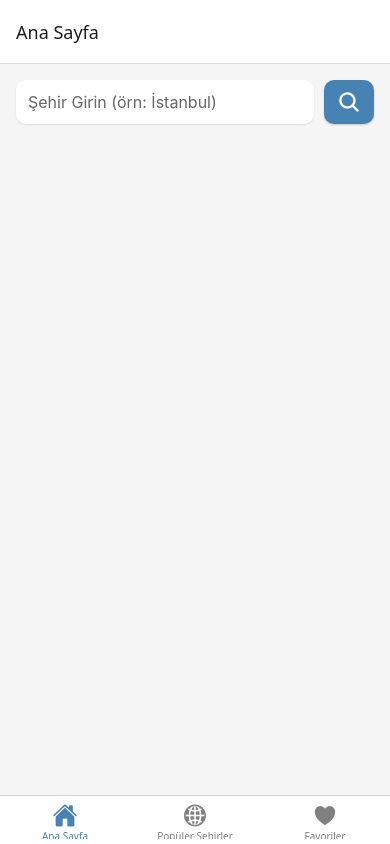
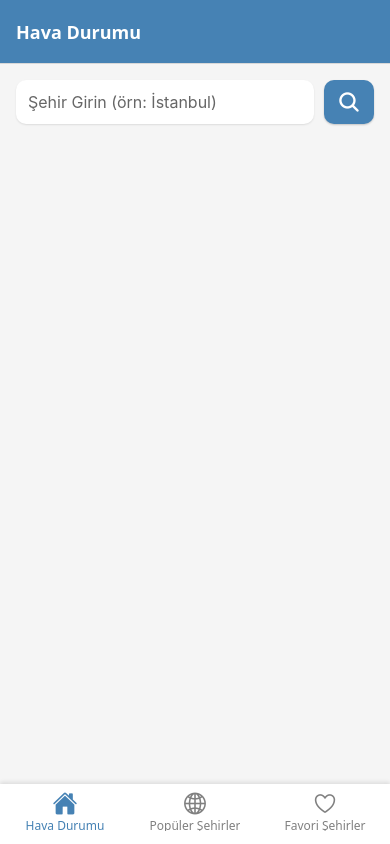
Before and after one commit to SadikKocacik/final_project_weather_app, a React Native app: screen / in a window 390 px wide. Built offline with nearby package versions, Linux system fonts and the light colour scheme.

Commit message:
async paketi indirildi ve kuruldu

```diff
--- a/App.js
+++ b/App.js
@@ -1,6 +1,7 @@
 import React from 'react';
 import { NavigationContainer } from '@react-navigation/native';
 import { createBottomTabNavigator } from '@react-navigation/bottom-tabs';
+import { StatusBar } from 'react-native';
 import WeatherScreen from './screens/WeatherScreen';
 import PopularCitiesScreen from './screens/PopularCitiesScreen';
 import { Ionicons } from '@expo/vector-icons';
@@ -11,27 +12,70 @@ import { FavoritesProvider } from './components/FavoritesContext';
 export default function App() {
   return (
     <FavoritesProvider>
+      <StatusBar barStyle="light-content" backgroundColor="#4682b4" />
       <NavigationContainer>
         <Tab.Navigator
           screenOptions={({ route }) => ({
-          tabBarIcon: ({ color, size }) => {
+            tabBarIcon: ({ focused, color, size }) => {
               let iconName;
               if (route.name === 'Ana Sayfa') {
-              iconName = 'home';
+                iconName = focused ? 'home' : 'home-outline';
               } else if (route.name === 'Popüler Şehirler') {
-              iconName = 'globe';
+                iconName = focused ? 'globe' : 'globe-outline';
               } else if (route.name === 'Favoriler') {
-              iconName = 'heart';
+                iconName = focused ? 'heart' : 'heart-outline';
               }
               return <Ionicons name={iconName} size={size} color={color} />;
             },
             tabBarActiveTintColor: '#4682b4',
             tabBarInactiveTintColor: 'gray',
+            tabBarStyle: {
+              backgroundColor: '#ffffff',
+              borderTopWidth: 0,
+              elevation: 10,
+              shadowColor: '#000',
+              shadowOffset: { width: 0, height: -2 },
+              shadowOpacity: 0.1,
+              shadowRadius: 4,
+              height: 60,
+              paddingBottom: 8,
+            },
+            tabBarLabelStyle: {
+              fontSize: 12,
+              fontWeight: '500',
+            },
+            headerStyle: {
+              backgroundColor: '#4682b4',
+              elevation: 0,
+              shadowOpacity: 0,
+            },
+            headerTintColor: '#fff',
+            headerTitleStyle: {
+              fontWeight: 'bold',
+            },
           })}
         >
-        <Tab.Screen name="Ana Sayfa" component={WeatherScreen} />
-        <Tab.Screen name="Popüler Şehirler" component={PopularCitiesScreen} />
-        <Tab.Screen name="Favoriler" component={FavoriteCitiesScreen} />
+          <Tab.Screen
+            name="Ana Sayfa"
+            component={WeatherScreen}
+            options={{
+              title: 'Hava Durumu',
+            }}
+          />
+          <Tab.Screen
+            name="Popüler Şehirler"
+            component={PopularCitiesScreen}
+            options={{
+              title: 'Popüler Şehirler',
+            }}
+          />
+          <Tab.Screen
+            name="Favoriler"
+            component={FavoriteCitiesScreen}
+            options={{
+              title: 'Favori Şehirler',
+            }}
+          />
         </Tab.Navigator>
       </NavigationContainer>
     </FavoritesProvider>
--- a/package.json
+++ b/package.json
@@ -20,7 +20,8 @@
     "react-native-safe-area-context": "5.4.0",
     "react-native-screens": "~4.10.0",
     "react-native-svg": "15.11.2",
-    "react-native-vector-icons": "^10.2.0"
+    "react-native-vector-icons": "^10.2.0",
+    "@react-native-async-storage/async-storage": "2.1.2"
   },
   "devDependencies": {
     "@babel/core": "^7.20.0"
```
Also changed, not shown: 1 other file (tests, documents, lock files or other folders). Lines whose indentation alone changed are shown as unchanged.
